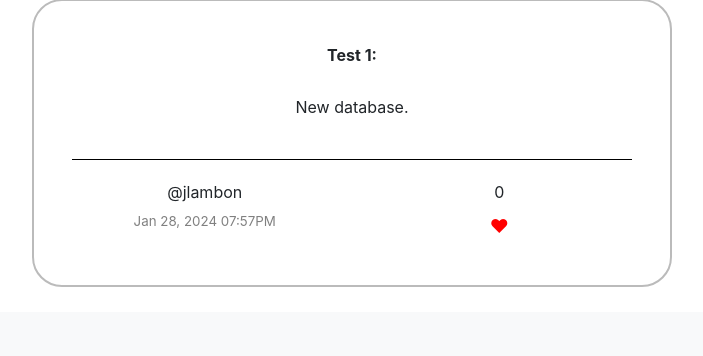
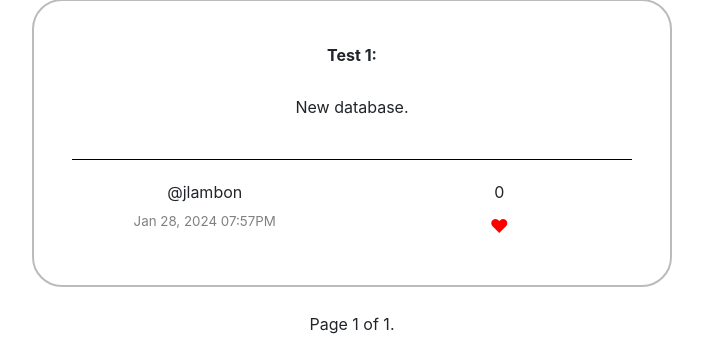
Before and after one commit to JosephLambon/Social-Network, a Django app: page /profile/1/ in a window 1280 px wide. Shown: the part 2471-2827 px from the top of the page, without its empty margins (288-991 px from the left). Before the commit the page ends 2758 px from the top, so only its background shows below. Run offline with Django 3.2, Linux system fonts and the light colour scheme; a user stored in the database is signed in; data comes from the database, SQL or seed files in the repository; both versions use the stored data as it was after the commit; some libraries are stand-ins or nearby versions.

Commit message:
Added pagination to 'folllowing' and 'profile' pages too.

```diff
--- a/network/templates/network/profile.html
+++ b/network/templates/network/profile.html
@@ -37,6 +37,29 @@
 
     <div id="app"></div>
 
+    <div class="pagination">
+        <span class="current">
+            Page {{ page_obj.number }} of {{ page_obj.paginator.num_pages }}.
+        </span>
+    </div>
+
+    <nav aria-label="Page navigation">
+        <ul class="pagination">
+                {% if page_obj.has_previous %}
+                    <li class="page-item">
+                        <a class="page-link" href="?page=1" aria-label="First">
+                        <span aria-hidden="true">&laquo; 1</span>
+                        </a>
+                    </li>
+                    <li class="page-item"><a class="page-link" href="?page={{ page_obj.previous_page_number }}">previous</a></li>
+                {% endif %}
+                {% if page_obj.has_next %}
+                        <li class="page-item"><a class="page-link" href="?page={{ page_obj.next_page_number }}">next</a></li>
+                        <li class="page-item"><a class="page-link" href="?page={{ page_obj.paginator.num_pages }}">last &raquo;</a></li>
+                {% endif %}
+        </ul>
+      </nav>
+
     <script type="text/babel">
         function App() {
             const posts = JSON.parse('{{ posts|safe|escapejs }}');
--- a/network/views.py
+++ b/network/views.py
@@ -61,7 +61,6 @@ def index(request):
         "page_obj": page_obj
         })
 
-
 def login_view(request):
     if request.method == "POST":
 
@@ -81,11 +80,9 @@ def login_view(request):
     else:
         return render(request, "network/login.html")
 
-
 def logout_view(request):
     logout(request)
     return HttpResponseRedirect(reverse("index"))
-
 
 def register(request):
     if request.method == "POST":
@@ -113,7 +110,6 @@ def register(request):
     else:
         return render(request, "network/register.html")
 
-
 @login_required
 def new_post(request, user_id):
     user = User.objects.get(id=user_id)
@@ -136,15 +132,21 @@ def profile(request, profile_id):
     profile = User.objects.get(id=profile_id)
     user = User.objects.get(id=request.user.id)
     posts = Post.objects.filter(author=profile.id)
+    posts = posts.order_by('-created')
+
+    p = Paginator(posts, 10)
+    page_no = request.GET.get('page')
+    page_obj = p.get_page(page_no)
+    # Serialise posts on the page selected
+    serialized_posts = serialise_posts(page_obj.object_list)
 
     check = check_if_following(user, profile)
 
-    serialised_posts = serialise_posts(posts)
-
     return render(request, "network/profile.html", {
         "profile": profile,
-        "posts": serialised_posts,
-        "check": check
+        "posts": serialized_posts,
+        "check": check,
+        "page_obj": page_obj
     })
 
 @login_required
@@ -153,14 +155,18 @@ def following(request):
     following = user.following.all()
     # Use '__in' to filter the list
     posts = Post.objects.filter(author__in=following)
+    posts = posts.order_by('-created')
 
-    serialised_posts = serialise_posts(posts)
+    p = Paginator(posts, 10)
+    page_no = request.GET.get('page')
+    page_obj = p.get_page(page_no)
+    # Serialise posts on the page selected
+    serialized_posts = serialise_posts(page_obj.object_list)
 
     return render(request, "network/following.html", {
-        "posts": serialised_posts
+        "posts": serialized_posts,
+        "page_obj": page_obj
     })
-
-
 
 def follow(request, user_id, profile_id):
     profile = User.objects.get(id=profile_id)
```
Also changed, not shown: network/templates/network/following.html (+23 -0 lines), network/templates/network/index.html (+0 -17 lines), db.sqlite3.
